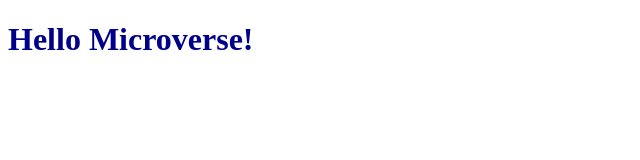
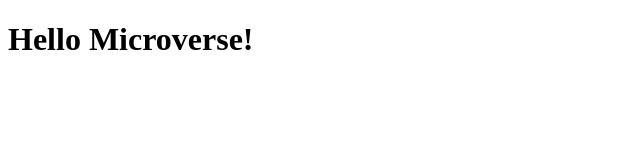
Before and after one commit to sunga12/Hello-Microverse1, a website: page index.html in a window 1280 px wide. Shown: the whole page, without its empty margins (0-640 px from the left). Drawn offline with Linux system fonts and the light colour scheme.

Commit message:
Edit html file

```diff
--- a/index.html
+++ b/index.html
@@ -1,15 +1,13 @@
 <!DOCTYPE html>
 <html lang="en">
 <head>
-  <meta charset="UTF-8">
-  <meta http-equiv="X-UA-Compatible" content="IE=edge">
-  <meta name="viewport" content="width=device-width, initial-scale=1.0">
-  <link rel="stylesheet" href="styles.css">
-  <title>Document</title>
+    <meta charset="UTF-8">
+    <meta http-equiv="X-UA-Compatible" content="IE=edge">
+    <meta name="viewport" content="width=device-width, initial-scale=1.0">
+    <title>Document</title>
+    <link rel="stylesheet" href="styles.css">
 </head>
 <body>
-
-  <h1 class="text">Hello Microverse!</h1>
-
+    <h1>Hello Microverse!</h1>
 </body>
 </html>
```
Also changed, not shown: README.md.
